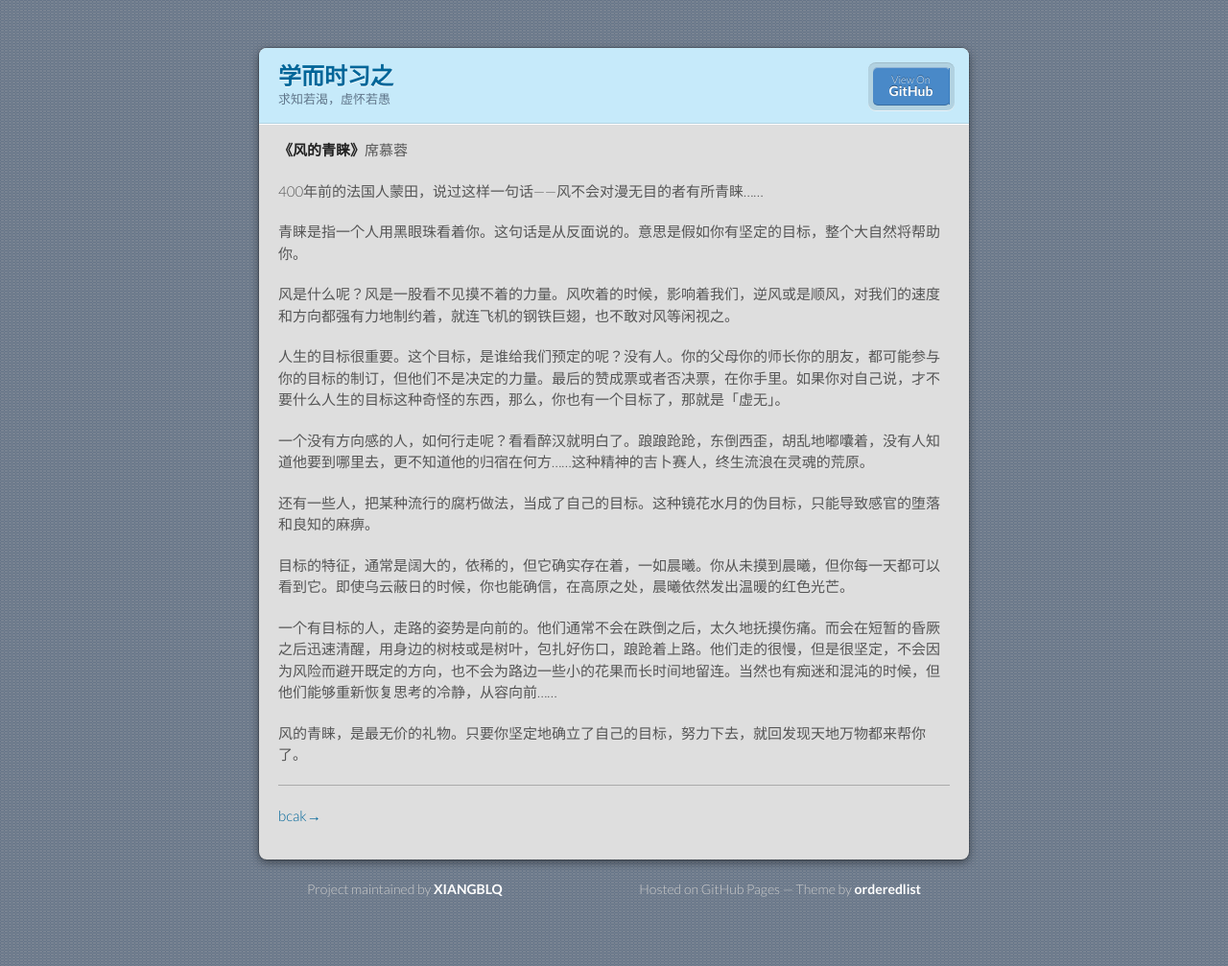
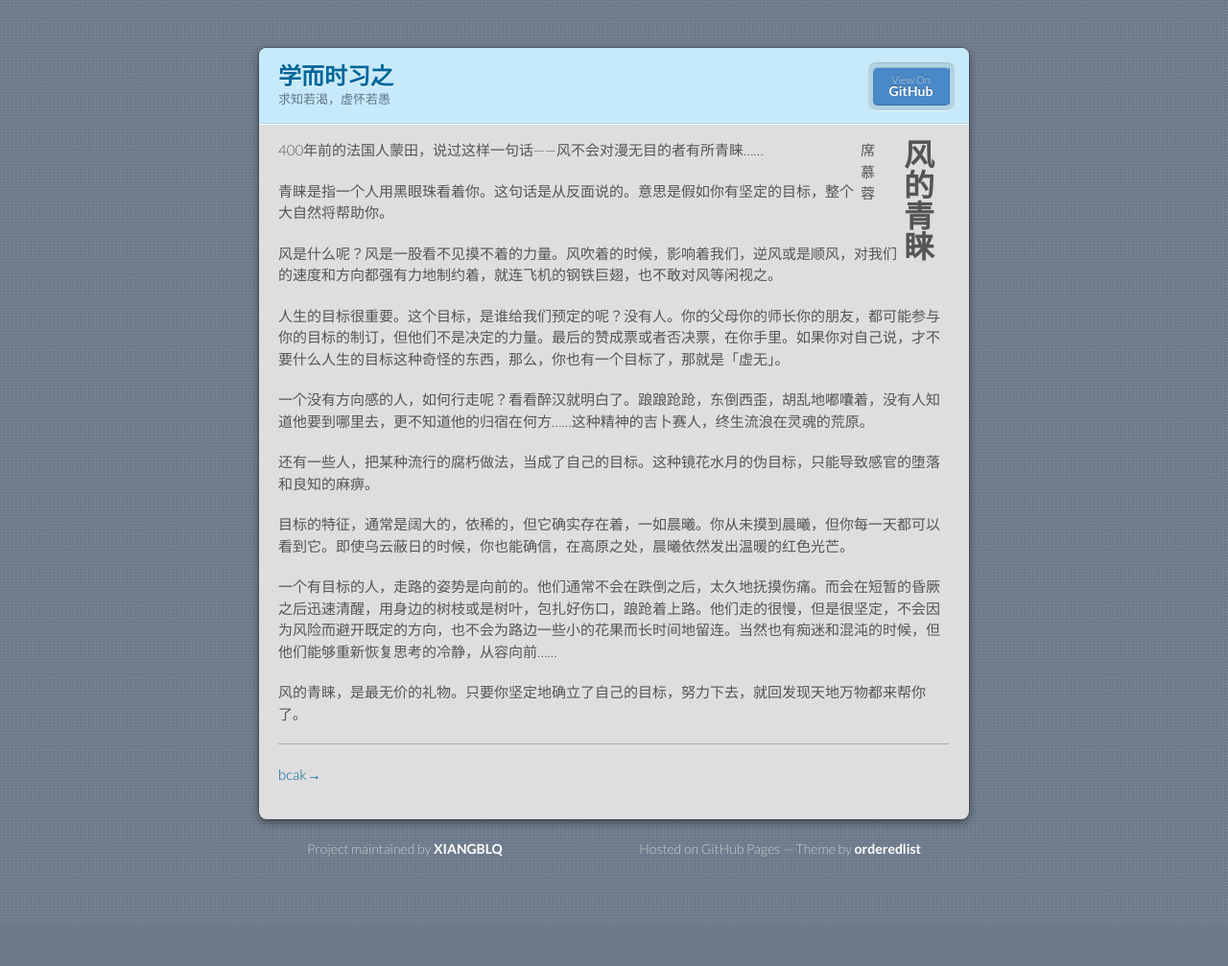
Before and after one commit to XIANGBLQ/wenzhai, a Jekyll site: the page built from pages/sanwen/wenzhang/风的青睐.md, in a window 1280 px wide. Shown: the whole page at 96% size. Built offline with Jekyll 4.4.1, drawn with Linux system fonts in a browser that asks for light colours; after the commit the page ends 965 px from its top, so only the background shows below that.

Commit message:
Update 风的青睐.md

```diff
--- a/pages/sanwen/wenzhang/风的青睐.md
+++ b/pages/sanwen/wenzhang/风的青睐.md
@@ -2,7 +2,17 @@
 layout: default
 ---
 
-**《风的青睐》**席慕蓉
+<style>
+#poem div{
+width:1.5em; float:right;
+}
+</style>
+
+<div id="poem">
+<div style="font-size:xx-large;font-weight:bold;line-height:1em;">风的青睐</div>
+<div>　</div>
+<div>席慕蓉　</div>
+</div>
 
 400年前的法国人蒙田，说过这样一句话——风不会对漫无目的者有所青睐……
 
```
